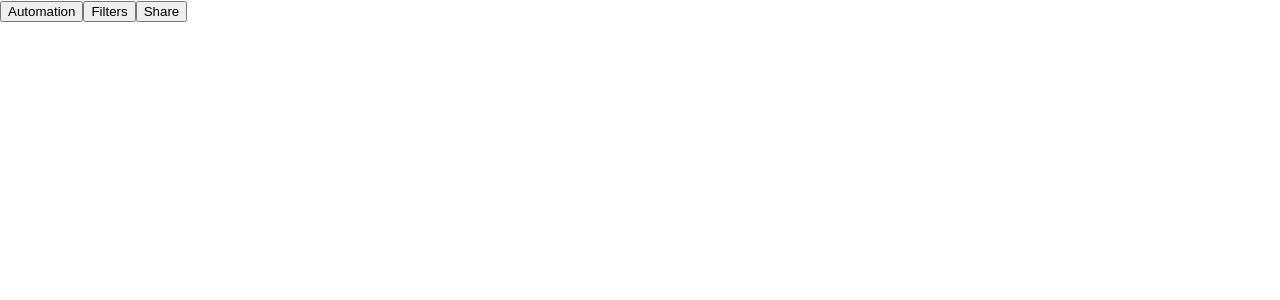
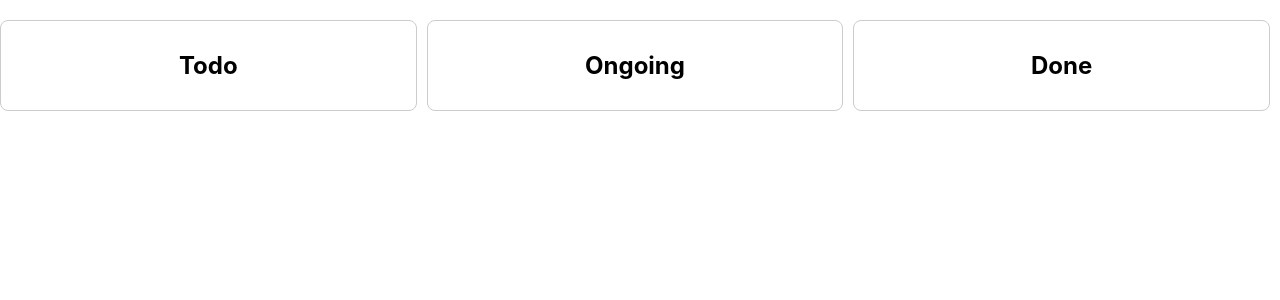
Before and after one commit to Amtizma/ProiectSOPM, a React (Create React App) app: page / in a window 1280 px wide. Shown: the top 300 px of the page. Built offline with nearby package versions, Linux system fonts and the light colour scheme.

Commit message:
feat: status window

```diff
--- a/src/App.css
+++ b/src/App.css
@@ -36,3 +36,18 @@
     transform: rotate(360deg);
   }
 }
+
+
+.categorii {
+  display: flex;
+  justify-content: space-around;
+  margin-top: 20px;
+}
+
+.categorie {
+  flex: 1;
+  padding: 10px;
+  border: 1px solid #ccc;
+  border-radius: 8px;
+  margin-right: 10px;
+}
--- a/src/App.js
+++ b/src/App.js
@@ -1,5 +1,6 @@
 import logo from './logo.svg';
 import './App.css';
+
 
 const TopBar = () => {
   return (
@@ -13,4 +14,29 @@ const TopBar = () => {
   );
 };
 
-export default TopBar;
+
+
+const App = () => {
+  return (
+    <div className="App">
+      {/* Restul codului tău existent */}
+      <div className="categorii">
+        <div className="categorie">
+          <h2>Todo</h2>
+          {/* Adaugă aici lista cu activități todo */}
+        </div>
+        <div className="categorie">
+          <h2>Ongoing</h2>
+          {/* Adaugă aici lista cu activități în desfășurare */}
+        </div>
+        <div className="categorie">
+          <h2>Done</h2>
+          {/* Adaugă aici lista cu activități realizate */}
+        </div>
+      </div>
+    </div>
+  );
+};
+
+
+export default App;
```
